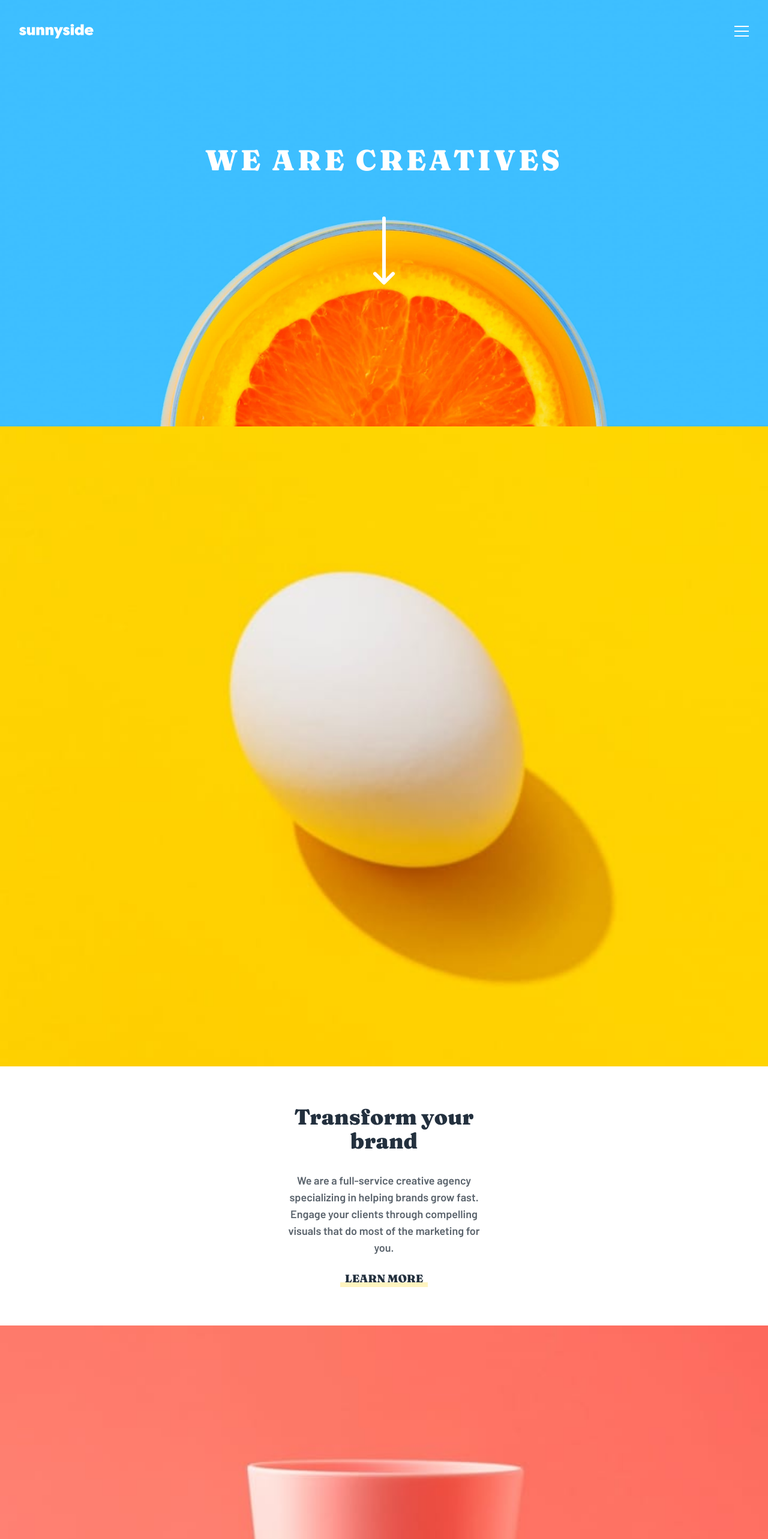
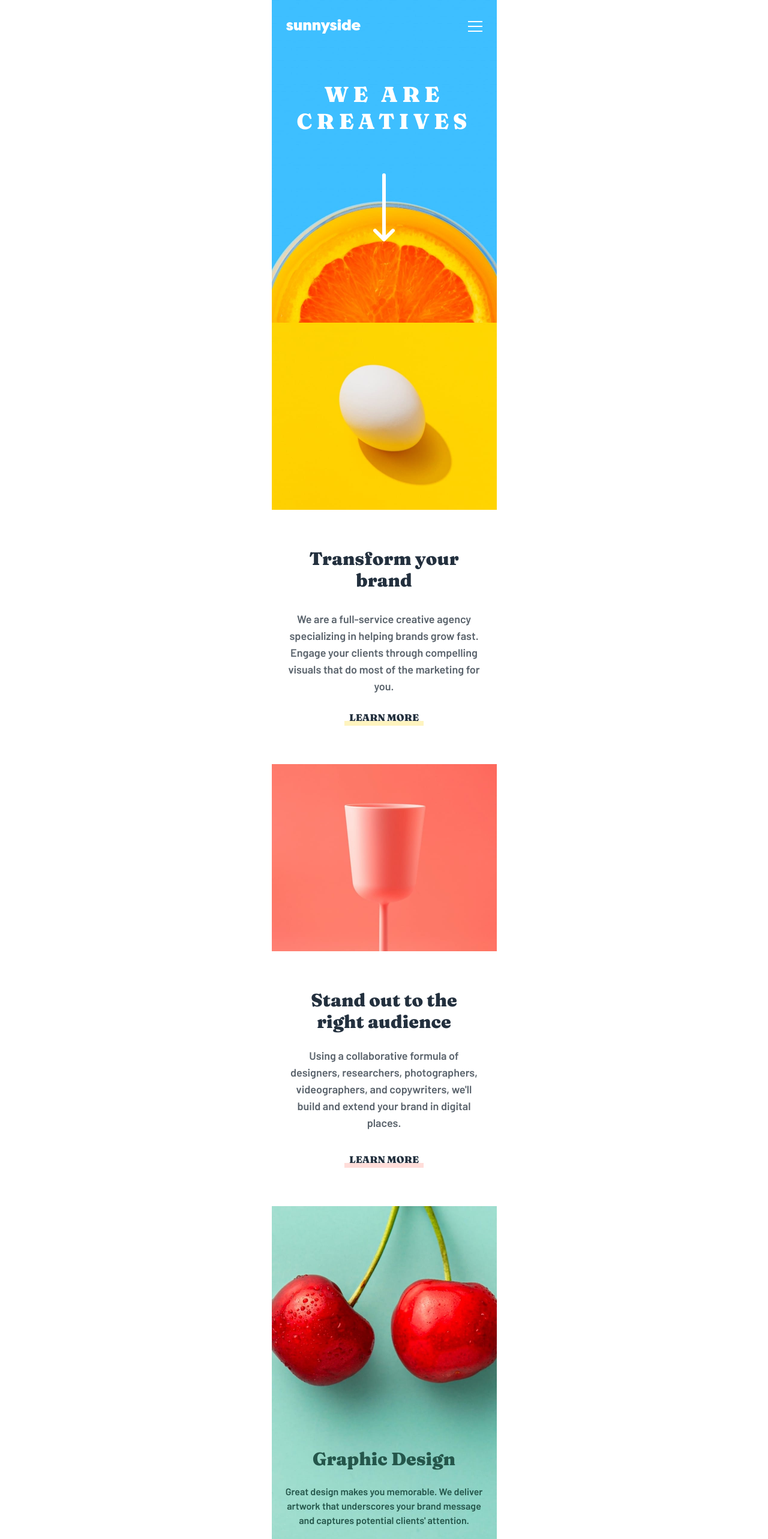
Before and after one commit to tuansdf/fm-sunnyside-agency-landing-page, a Next.js app: page / in a window 1280 px wide. Shown: the top 2566 px of the page at 60% size. Built offline with nearby package versions, Linux system fonts and the light colour scheme.

Commit message:
feat: set fixed screen sizes

```diff
--- a/src/app/image-switch.tsx
+++ b/src/app/image-switch.tsx
@@ -9,8 +9,12 @@ interface IProps {
 export default function ImageSwitch({ mobileSrc, desktopSrc, alt }: IProps) {
   return (
     <>
-      <Image src={mobileSrc} alt={alt} className="w-full lg:hidden" />
-      <Image src={desktopSrc} alt={alt} className="hidden w-full lg:block" />
+      <Image src={mobileSrc} alt={alt} className="w-full desktop:hidden" />
+      <Image
+        src={desktopSrc}
+        alt={alt}
+        className="hidden w-full desktop:block"
+      />
     </>
   );
 }
--- a/src/app/layout.tsx
+++ b/src/app/layout.tsx
@@ -11,7 +11,7 @@ export default function RootLayout({ children }: IProps) {
     <html lang="en">
       <head />
       <body
-        className={`${bodyFont.variable} ${headingFont.variable} flex min-h-screen flex-col font-sans text-lg text-neutral-900`}
+        className={`${bodyFont.variable} ${headingFont.variable} relative mx-auto flex min-h-screen w-full max-w-screen-mobile flex-col font-sans text-lg text-neutral-900 desktop:max-w-screen-desktop`}
       >
         {children}
       </body>
--- a/src/app/page.tsx
+++ b/src/app/page.tsx
@@ -34,7 +34,7 @@ import transformImgMobile from "/public/images/mobile/image-transform.jpg";
 export default function Page() {
   return (
     <>
-      <nav className="absolute z-10 flex w-full items-center justify-between px-8 py-10">
+      <nav className="absolute z-10 flex w-full items-center justify-between px-6 py-8">
         <Image src={logoImg} alt="logo" />
         <button>
           <Image src={hamburgerIcon} alt="hamburger" />
@@ -49,14 +49,15 @@ export default function Page() {
             alt="header image"
           />
 
-          <div className="absolute flex flex-col items-center">
-            <div className="mb-16 text-center font-serif text-5xl font-black uppercase leading-tight tracking-widest text-neutral-0">
+          <div className="absolute flex w-full max-w-xs flex-col items-center">
+            <div className="mb-16 text-center font-serif text-4xl font-black uppercase leading-tight tracking-[0.2em] text-neutral-0">
               We are creatives
             </div>
             <Image src={arrowDownIcon} alt="" />
           </div>
         </section>
 
+        <div className="desktop:grid desktop:grid-cols-2">
           <section>
             <ImageSwitch
               mobileSrc={transformImgMobile}
@@ -65,16 +66,16 @@ export default function Page() {
             />
           </section>
 
-        <section className="mx-auto max-w-xs space-y-8 py-16 text-center">
-          <h2 className="font-serif text-4xl font-black">
+          <section className="mx-auto max-w-xs space-y-8 py-16 text-center desktop:order-first">
+            <h2 className="mb-6 font-serif text-3xl font-black">
               Transform your brand
             </h2>
-          <p className="text-neutral-800">
-            We are a full-service creative agency specializing in helping brands
-            grow fast. Engage your clients through compelling visuals that do
-            most of the marketing for you.
+            <p className="mb-8 text-neutral-800">
+              We are a full-service creative agency specializing in helping
+              brands grow fast. Engage your clients through compelling visuals
+              that do most of the marketing for you.
             </p>
-          <button className="border-b-8 border-primary-yellow/25 px-2 font-serif font-black uppercase leading-3">
+            <button className="border-b-8 border-primary-yellow/25 px-2 font-serif text-base font-black uppercase leading-3">
               learn more
             </button>
           </section>
@@ -87,16 +88,16 @@ export default function Page() {
             />
           </section>
 
-        <section className="mx-auto max-w-xs space-y-8 py-16 text-center">
-          <h2 className="font-serif text-4xl font-black">
+          <section className="mx-auto max-w-xs py-16 text-center">
+            <h2 className="mb-6 font-serif text-3xl font-black">
               Stand out to the right audience
             </h2>
-          <p className="text-neutral-800">
+            <p className="mb-8 text-neutral-800">
               Using a collaborative formula of designers, researchers,
-            photographers, videographers, and copywriters, we&apos;ll build and
-            extend your brand in digital places.
+              photographers, videographers, and copywriters, we&apos;ll build
+              and extend your brand in digital places.
             </p>
-          <button className="border-b-8 border-primary-red/25 px-2 font-serif font-black uppercase leading-3">
+            <button className="border-b-8 border-primary-red/25 px-2 font-serif text-base font-black uppercase leading-3">
               learn more
             </button>
           </section>
@@ -108,9 +109,11 @@ export default function Page() {
               alt="graphic design image"
             />
 
-          <div className="absolute bottom-0 right-0 left-0 mx-auto mb-20 max-w-sm space-y-8 text-center text-primary-cyan-1">
-            <h2 className="font-serif text-4xl font-black">Graphic Design</h2>
-            <p>
+            <div className="absolute bottom-0 right-0 left-0 mx-auto mb-16 max-w-sm px-4 text-center text-primary-cyan-1">
+              <h2 className="mb-6 font-serif text-3xl font-black">
+                Graphic Design
+              </h2>
+              <p className="text-base">
                 Great design makes you memorable. We deliver artwork that
                 underscores your brand message and captures potential
                 clients&apos; attention.
@@ -125,20 +128,24 @@ export default function Page() {
               alt="photography image"
             />
 
-          <div className="absolute bottom-0 right-0 left-0 mx-auto mb-20 max-w-sm space-y-8 text-center text-primary-blue">
-            <h2 className="font-serif text-4xl font-black">Photography</h2>
-            <p>
-              Increase the most credibility by getting the most stunning,
+            <div className="absolute bottom-0 right-0 left-0 mx-auto mb-16 max-w-sm px-4 text-center text-primary-blue">
+              <h2 className="mb-6 font-serif text-3xl font-black">
+                Photography
+              </h2>
+              <p className="text-base">
+                Increase your credibility by getting the most stunning,
                 high-quality photos that improve your business image.
               </p>
             </div>
           </section>
+        </div>
 
-        <section className="mx-auto max-w-sm space-y-16 px-7 pt-16 pb-20 text-center">
-          <h2 className="font-serif text-base font-black uppercase tracking-[0.3em] text-neutral-600">
+        <section className="mx-auto max-w-sm px-7 pt-16 pb-20 text-center desktop:max-w-7xl">
+          <h2 className="mb-16 font-serif text-base font-black uppercase tracking-[0.3em] text-neutral-600">
             Client testimonials
           </h2>
 
+          <div className="space-y-16 desktop:grid desktop:grid-cols-3 desktop:gap-10 desktop:space-y-0">
             <div className="flex flex-col items-center space-y-8">
               <Image
                 src={emilyImg}
@@ -146,12 +153,16 @@ export default function Page() {
                 className="h-16 w-16 rounded-full"
               />
               <p className="text-neutral-800">
-              We put our trust in Sunnyside and they delivered, making sure our
-              needs were met and deadlines were always hit.
+                We put our trust in Sunnyside and they delivered, making sure
+                our needs were met and deadlines were always hit.
               </p>
               <div>
-              <div className="mb-2 font-serif text-xl font-black">Emily R.</div>
-              <div className="text-sm text-neutral-700">Marketing Director</div>
+                <div className="mb-2 font-serif text-xl font-black">
+                  Emily R.
+                </div>
+                <div className="text-sm text-neutral-700">
+                  Marketing Director
+                </div>
               </div>
             </div>
 
@@ -193,9 +204,10 @@ export default function Page() {
                 <div className="text-sm text-neutral-700">Business Owner</div>
               </div>
             </div>
+          </div>
         </section>
 
-        <section className="grid grid-cols-2">
+        <section className="grid grid-cols-2 desktop:grid-cols-4">
           <ImageSwitch
             mobileSrc={galleryMilkBottlesImgMobile}
             desktopSrc={galleryMilkBottlesImgDesktop}
--- a/tailwind.config.js
+++ b/tailwind.config.js
@@ -6,6 +6,10 @@ module.exports = {
       fontFamily: {
         sans: ["var(--font-body)"],
         serif: ["var(--font-heading)"],
+      },
+      screens: {
+        mobile: "375px",
+        desktop: "1440px",
       },
     },
     colors: {
```
Lines whose indentation alone changed are shown as unchanged.
